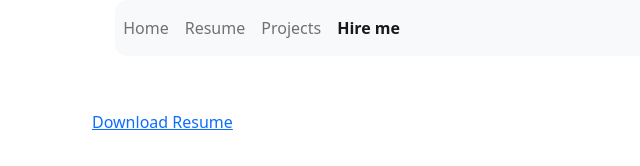
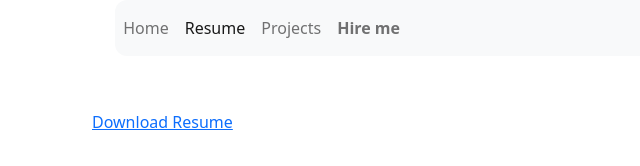
Before and after one commit to satisfied-comder/Portfolio, a plain HTML site: page helper/resume.html in a window 1280 px wide. Shown: the full height of the page, 0-640 px from the left. Drawn offline with nearby package versions, Linux system fonts and the light colour scheme; files that its build step writes are made by us from their sources.

Commit message:
Update resume.html

```diff
--- a/helper/resume.html
+++ b/helper/resume.html
@@ -31,13 +31,13 @@
                 <a class="nav-link" href="../index.html">Home <span class="sr-only">(current)</span></a>
             </li>
             <li class="nav-item">
-                <a href="resume.html" class="nav-link">Resume</a>
+                <a href="resume.html" class="nav-link active">Resume</a>
             </li>
             <li class="nav-item">
                 <a class="nav-link", target="main" href="projects.html">Projects</a>
             </li>
             <li class="nav-item">
-                <a style="font-weight: bold;" class="nav-link active", target="main" href="hire-me.html">Hire me</a>
+                <a style="font-weight: bold;" class="nav-link ", target="main" href="hire-me.html">Hire me</a>
             </li>
 
           </ul>
```
